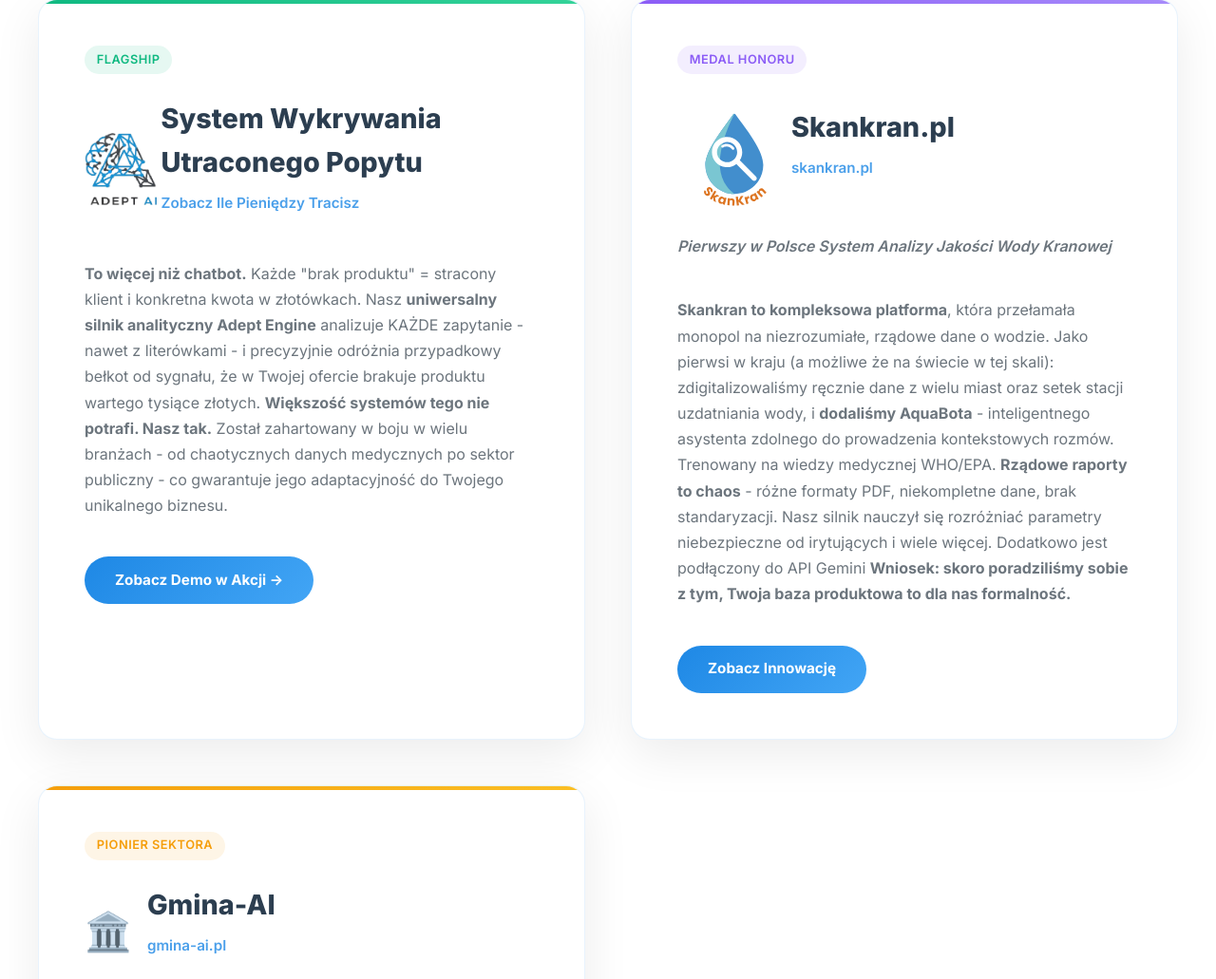
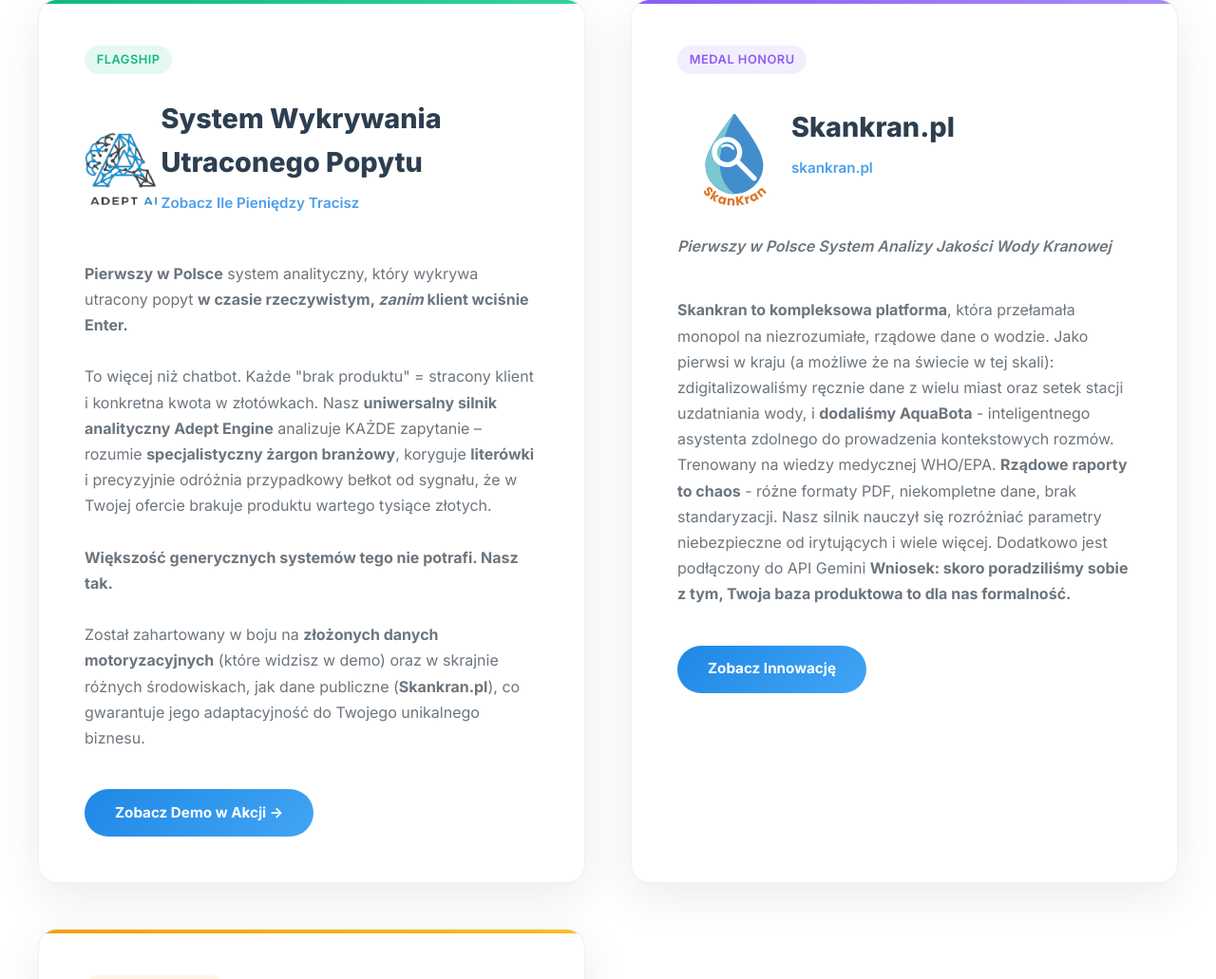
Before and after one commit to lukiikebukuro/zjednoczona-forteca, a Flask app: page / in a window 1280 px wide. Shown: the part 1589-2620 px from the top of the page at 95% size. Run offline with Flask 3, Linux system fonts and the light colour scheme.

Commit message:
Revise content for lost demand detection system

```diff
--- a/Projects/forteca_finalna/templates/index.html
+++ b/Projects/forteca_finalna/templates/index.html
@@ -607,13 +607,13 @@
             <span class="url">Zobacz Ile Pieniędzy Tracisz</span>
         </div>
     </div>
-    <p><strong>To więcej niż chatbot.</strong> Każde "brak produktu" = stracony klient i konkretna kwota w złotówkach.
-
-Nasz <strong>uniwersalny silnik analityczny Adept Engine</strong> analizuje KAŻDE zapytanie - nawet z literówkami - i precyzyjnie odróżnia przypadkowy bełkot od sygnału, że w Twojej ofercie brakuje produktu wartego tysiące złotych.
-
-<strong>Większość systemów tego nie potrafi. Nasz tak.</strong>
-
-Został zahartowany w boju w wielu branżach - od chaotycznych danych medycznych po sektor publiczny - co gwarantuje jego adaptacyjność do Twojego unikalnego biznesu.</p>
+    <p><strong>Pierwszy w Polsce</strong> system analityczny, który wykrywa utracony popyt <strong>w czasie rzeczywistym, <em>zanim</em> klient wciśnie Enter.</strong>
+<br><br>
+To więcej niż chatbot. Każde "brak produktu" = stracony klient i konkretna kwota w złotówkach. Nasz <strong>uniwersalny silnik analityczny Adept Engine</strong> analizuje KAŻDE zapytanie – rozumie <strong>specjalistyczny żargon branżowy</strong>, koryguje <strong>literówki</strong> i precyzyjnie odróżnia przypadkowy bełkot od sygnału, że w Twojej ofercie brakuje produktu wartego tysiące złotych.
+<br><br>
+<strong>Większość generycznych systemów tego nie potrafi. Nasz tak.</strong>
+<br><br>
+Został zahartowany w boju na <strong>złożonych danych motoryzacyjnych</strong> (które widzisz w demo) oraz w skrajnie różnych środowiskach, jak dane publiczne (<strong>Skankran.pl</strong>), co gwarantuje jego adaptacyjność do Twojego unikalnego biznesu.</p>
 <a href="/motobot-prototype" class="project-link">Zobacz Demo w Akcji →</a>
 </div>
 
```
